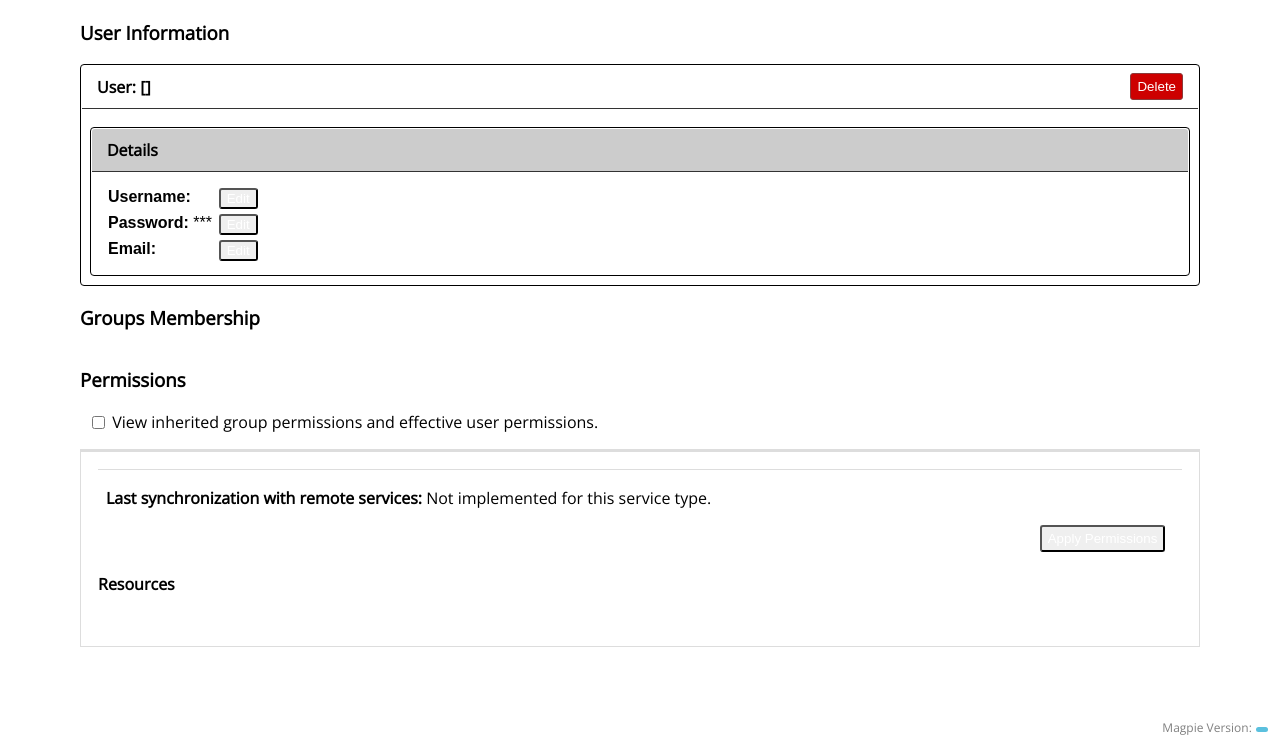
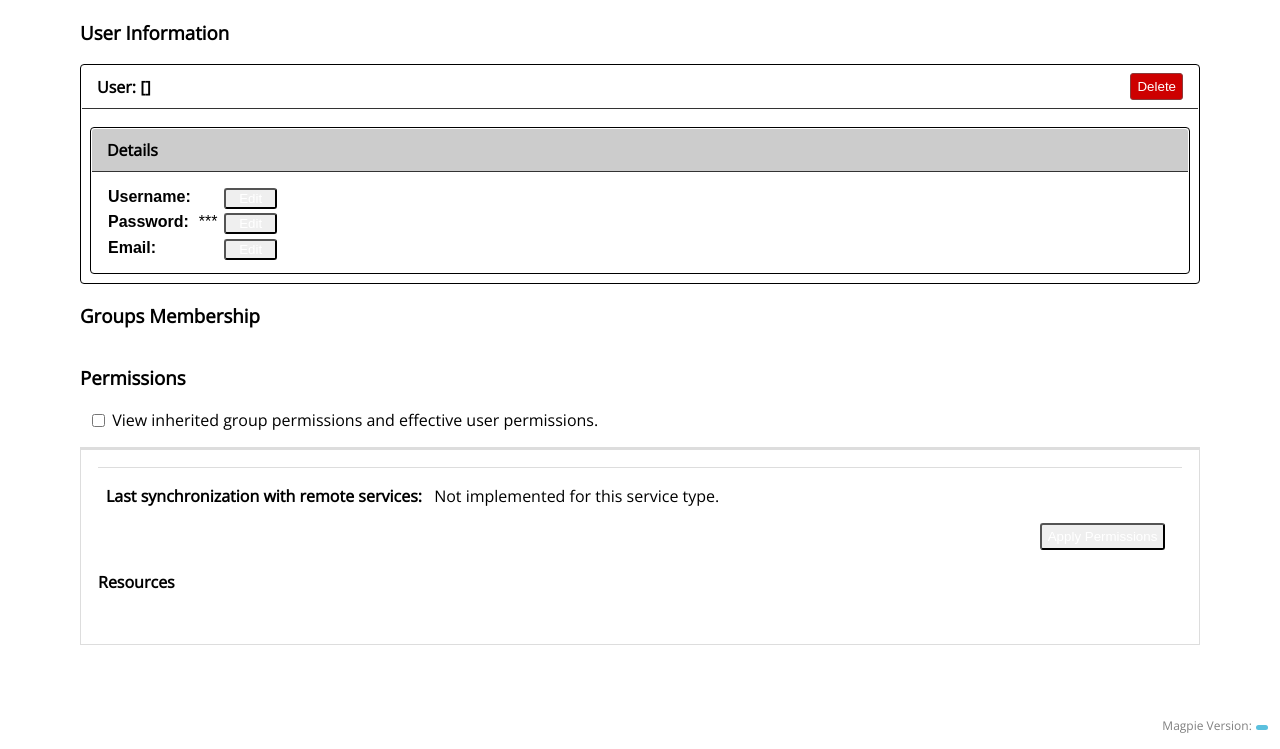
Before and after one commit to Ouranosinc/Magpie, a Python web app: template magpie/ui/management/templates/edit_user.mako in a window 1280 px wide. Shown: the part 271-1020 px from the top of the page. Run offline with Mako, Linux system fonts and the light colour scheme; the template is opened without the code that fills it, so the values that code supplies are empty; some libraries are stand-ins or nearby versions.

Commit message:
user edit fields inline error check/display + improve field redering and style of edit-fields + fix typos in doc (fix #370)

```diff
--- a/magpie/ui/home/static/style.css
+++ b/magpie/ui/home/static/style.css
@@ -264,10 +264,22 @@
 
 .panel-line-entry {
     margin: 0.25em 0;
+    min-height: 1em;
 }
 
-.panel-error {
-    margin-left: 0.5em;
+.panel-form-error>img {
+    width: 1em;
+    height: 1em;
+    margin: 0.1em 0.25em 0.15em 0;
+}
+
+.panel-form-error {
+    width: auto;
+    display: inline-flex;
+    float: left;
+    text-align: center;
+    margin-left: 0.25em;
+    margin-top: 0;
 }
 
 .panel-line input[type="submit"],
@@ -275,6 +287,30 @@
     height: auto;
     float: right;
     margin-left: 0.5em;
+    min-width: 4em;  /* for save/edit buttons alignment when editing one field and others are still in non-edit mode */
+}
+
+/* textual field entry when in edit mode */
+.panel-line-entry input[type="password"],
+.panel-line-entry input[type="text"],
+.panel-line-entry input[type="url"] {
+    -webkit-appearance: none;
+    appearance: none;
+    height: 1.125em;
+    border: solid #666 1px;
+    font-size: 14px;
+    margin-bottom: 0.1em;
+}
+
+/* textual field entry when in non-edit mode */
+.panel-line-entry span {
+/*
+    background-color: lightgray;
+    border-color: black;
+    border-width: 0.15em;
+    border-style: inset;
+    padding: 0 0.25em;
+*/
 }
 
 .panel-line-checkbox {
@@ -288,6 +324,7 @@
 
 .panel-entry {
     font-weight: bold;
+    margin-right: 0.5em;
 }
 
 .panel-value {
--- a/magpie/ui/management/templates/edit_group.mako
+++ b/magpie/ui/management/templates/edit_group.mako
@@ -38,26 +38,41 @@
                 <div class="panel-title">Details</div>
             </div>
             <div class="panel-fields">
+                <table class="panel-line">
+                    <tr>
+                        <td>
+                            <span class="panel-entry">Name: </span>
+                        </td>
+                        <td>
                             <form id="edit_name" action="${request.path}" method="post">
-                    <span class="panel-entry">Name: </span>
+                                <div class="panel-line-entry">
                                     %if edit_mode == "edit_group_name" and group_name not in MAGPIE_FIXED_GROUP_EDITS:
                                         <label>
-                        <input type="text" value="${group_name}" placeholder="group name" name="new_group_name"
-                               id="input_group_name" onkeyup="adjustWidth('input_group_name')">
+                                        <input type="text" placeholder="group name" name="new_group_name"
+                                               id="input_group_name" value="${group_name}"
+                                               onkeyup="adjustWidth('input_group_name')">
                                         <input type="submit" value="Save" name="save_group_name" class="button theme">
                                         <input type="submit" value="Cancel" name="no_edit" class="button cancel">
                                         </label>
                                     %else:
                                         <label>
-                        <span class="panel-value">${group_name}</span>
+                                        <span class="panel-line-textbox">${group_name}</span>
                                         %if group_name not in MAGPIE_FIXED_GROUP_EDITS:
                                         <input type="submit" value="Edit" name="edit_group_name" class="button theme">
                                         %endif
                                         </label>
                                     %endif
+                                </div>
                             </form>
+                        </td>
+                    </tr>
+                    <tr>
+                        <td>
+                            <span class="panel-entry">Description: </span>
+                        </td>
+                        <td>
                             <form id="edit_description" action="${request.path}" method="post">
-                    <span class="panel-entry">Description: </span>
+                                <div class="panel-line-entry">
                                     %if edit_mode == "edit_description" and group_name not in MAGPIE_FIXED_GROUP_EDITS:
                                         <label>
                                         <input type="text" placeholder="description" name="new_description"
@@ -71,7 +86,7 @@
                                         </label>
                                     %else:
                                         <label>
-                        <span class="panel-value">
+                                        <span class="panel-line-textbox">
                                             %if description:
                                                 ${description}
                                             %else:
@@ -83,10 +98,17 @@
                                         %endif
                                         </label>
                                     %endif
+                                </div>
                             </form>
+                        </td>
+                    </tr>
+                    <tr>
+                        <td>
+                            <span class="panel-entry">Discoverable: </span>
+                        </td>
+                        <td>
                             <form id="edit_discoverable" action="${request.path}" method="post">
-                    <p class="panel-line">
-                        <span class="panel-entry">Discoverable: </span>
+                                <div class="panel-line-entry">
                                     <label class="checkbox-align panel-line-checkbox">
                                     <!-- when unchecked but checkbox pressed checkbox 'value' not actually sent -->
                                     <input type="hidden" value="${discoverable}" name="is_discoverable"/>
@@ -101,8 +123,11 @@
                                         %endif
                                     >
                                     </label>
-                    </p>
+                                </div>
                             </form>
+                        </td>
+                    </tr>
+                </table>
             </div>
         </div>
     </div>
--- a/magpie/ui/management/templates/edit_service.mako
+++ b/magpie/ui/management/templates/edit_service.mako
@@ -72,8 +72,11 @@
                 <table class="panel-line">
                     <tr>
                         <td>
+                            <span class="panel-entry">Name: </span>
+                        </td>
+                        <td>
                             <form action="${request.path}" method="post">
-                                <span class="panel-entry">Name: </span>
+                                <div class="panel-line-entry">
                                     %if edit_mode == "edit_name":
                                         <label>
                                         <input type="text" value="${service_name}" name="new_svc_name"
@@ -87,13 +90,17 @@
                                         <input class="button theme" type="submit" value="Edit" name="edit_name">
                                         </label>
                                     %endif
+                                </div>
                             </form>
                         </td>
                     </tr>
                     <tr>
                         <td>
+                            <span class="panel-entry">Protected URL: </span>
+                        </td>
+                        <td>
                             <form action="${request.path}" method="post">
-                                <span class="panel-entry">Protected URL: </span>
+                                <div class="panel-line-entry">
                                     %if edit_mode == "edit_url":
                                         <label>
                                         <input type="url" value="${service_url}" name="new_svc_url"
@@ -107,39 +114,48 @@
                                         <input class="button theme" type="submit" value="Edit" name="edit_url">
                                         </label>
                                     %endif
+                                </div>
                             </form>
                         </td>
                     </tr>
                     <tr>
                         <td>
-                            <p class="panel-line-entry">
                             <span class="panel-entry">Public URL: </span>
+                        </td>
+                        <td>
+                            <div class="panel-line-entry">
                                 <a href="${public_url}" class="panel-value">${public_url}</a>
-                            </p>
+                            </div>
                         </td>
                     </tr>
                     <tr>
                         <td>
-                            <p class="panel-line-entry">
                             <span class="panel-entry">Type: </span>
+                        </td>
+                        <td>
+                            <div class="panel-line-entry">
                                 <span class="label label-info">${cur_svc_type}</span>
-                            </p>
+                            </div>
                         </td>
                     </tr>
                     <tr>
                         <td>
-                            <p class="panel-line-entry">
                             <span class="panel-entry">Permissions: </span>
+                        </td>
+                        <td>
+                            <div class="panel-line-entry">
                                 %for perm in service_perm:
                                     <span class="label label-warning">${perm}</span>
                                 %endfor
-                            </p>
+                            </div>
                         </td>
                     </tr>
                     <tr>
                         <td>
-                            <p class="panel-line-entry">
                             <span class="panel-entry">ID: </span>
+                        </td>
+                        <td>
+                            <div class="panel-line-entry">
                                 <span class="panel-value">${service_id}</span>
                                 %if service_push_show:
                                     <div class="checkbox-align">
@@ -156,7 +172,7 @@
                                         </label>
                                     </div>
                                 %endif
-                            </p>
+                            </div>
                         </td>
                     </tr>
                 </table>
@@ -174,7 +190,7 @@
     </div>
 </div>
 
-<%def name="render_item(key, value, level)">
+<%def name="render_item(_, value, level)">
     <form id="resource_${value['id']}" action="${request.path}" method="post">
         <input type="hidden" value="${value['id']}" name="resource_id">
         <div class="tree-button">
--- a/magpie/ui/management/templates/edit_user.mako
+++ b/magpie/ui/management/templates/edit_user.mako
@@ -36,10 +36,12 @@
                 <table class="panel-line">
                     <tr>
                         <td>
+                            <span class="panel-entry">Username: </span>
+                        </td>
+                        <td>
                             <form id="edit_username" action="${request.path}" method="post">
-                                <p class="panel-line-entry">
-                                    <span class="panel-entry">Username: </span>
-                                    %if edit_mode == 'edit_username':
+                                <div class="panel-line-entry">
+                                    %if edit_mode == "edit_username":
                                         <label>
                                         <input type="text" placeholder="new user name" name="new_user_name"
                                                id="input_username" value="${user_name}"
@@ -49,16 +51,16 @@
                                         </label>
                                     %else:
                                         <label>
-                                        <span class="panel-value">${user_name}</span>
+                                        <span class="panel-line-textbox">${user_name}</span>
                                         <input type="submit" value="Edit" name="edit_username" class="button theme">
                                         </label>
                                     %endif
-                                </p>
+                                </div>
                             </form>
                         </td>
                         <td>
                         %if invalid_user_name:
-                            <div class="alert-form-error panel-error">
+                            <div class="panel-form-error">
                                 <img src="${request.static_url('magpie.ui.home:static/exclamation-circle.png')}"
                                      alt="ERROR" class="icon-error" />
                                 <div class="alert-form-text">
@@ -70,9 +72,11 @@
                     </tr>
                     <tr>
                         <td>
+                            <span class="panel-entry">Password: </span>
+                        </td>
+                        <td>
                             <form id="edit_password" action="${request.path}" method="post">
-                                <p class="panel-line-entry">
-                                    <span class="panel-entry">Password: </span>
+                                <div class="panel-line-entry">
                                     %if edit_mode == "edit_password":
                                         <label>
                                         <input type="password" placeholder="new password" name="new_user_password"
@@ -87,12 +91,12 @@
                                         <input type="submit" value="Edit" name="edit_password" class="button theme">
                                         </label>
                                     %endif
-                                </p>
+                                </div>
                             </form>
                         </td>
                         <td>
                         %if invalid_password:
-                            <div class="alert-form-error panel-error">
+                            <div class="panel-form-error">
                                 <img src="${request.static_url('magpie.ui.home:static/exclamation-circle.png')}"
                                      alt="ERROR" class="icon-error" />
                                 <div class="alert-form-text">
@@ -104,9 +108,11 @@
                     </tr>
                     <tr>
                         <td>
+                            <span class="panel-entry">Email: </span>
+                        </td>
+                        <td>
                             <form id="edit_email" action="${request.path}" method="post">
-                                <p class="panel-line-entry">
-                                    <span class="panel-entry">Email: </span>
+                                <div class="panel-line-entry">
                                     %if edit_mode == "edit_email":
                                         <label>
                                         <input type="email" placeholder="new email" name="new_user_email"
@@ -121,12 +127,12 @@
                                         <input type="submit" value="Edit" name="edit_email" class="button theme">
                                         </label>
                                     %endif
-                                </p>
+                                </div>
                             </form>
                         </td>
                         <td>
                         %if invalid_user_email:
-                            <div class="alert-form-error panel-error">
+                            <div class="panel-form-error">
                                 <img src="${request.static_url('magpie.ui.home:static/exclamation-circle.png')}"
                                      alt="ERROR" class="icon-error" />
                                 <div class="alert-form-text">
--- a/magpie/ui/user/templates/edit_current_user.mako
+++ b/magpie/ui/user/templates/edit_current_user.mako
@@ -58,20 +58,25 @@
                 <table class="panel-line">
                     <tr>
                         <td>
-                            <p class="panel-line-entry">
+                            <span class="panel-entry">Username: </span>
+                        </td>
+                        <td>
+                            <div class="panel-line-entry">
                                 <!-- username fixed -->
                                 <label>
-                                    <span class="panel-entry">Username: </span>
                                     ${user_name}
                                 </label>
-                            </p>
+                            </div>
                         </td>
+                        <td></td>
                     </tr>
                     <tr>
                         <td>
+                            <span class="panel-entry">Password: </span>
+                        </td>
+                        <td>
                             <form id="edit_password" action="${request.path}" method="post">
-                                <p class="panel-line-entry">
-                                    <span class="panel-entry">Password: </span>
+                                <div class="panel-line-entry">
                                     %if edit_mode == "edit_password":
                                         <label>
                                             <input type="password" placeholder="new password" name="new_user_password"
@@ -85,12 +90,12 @@
                                             <input type="submit" value="Edit" name="edit_password" class="button theme">
                                         </label>
                                     %endif
-                                </p>
+                                </div>
                             </form>
                         </td>
                         <td>
                         %if invalid_password:
-                            <div class="alert-form-error panel-error">
+                            <div class="panel-form-error">
                                 <img src="${request.static_url('magpie.ui.home:static/exclamation-circle.png')}"
                                      alt="ERROR" class="icon-error" />
                                 <div class="alert-form-text">
@@ -102,9 +107,11 @@
                     </tr>
                     <tr>
                         <td>
+                            <span class="panel-entry">Email: </span>
+                        </td>
+                        <td>
                             <form id="edit_email" action="${request.path}" method="post">
-                                <p class="panel-line-entry">
-                                    <span class="panel-entry">Email: </span>
+                                <div class="panel-line-entry">
                                     %if edit_mode == "edit_email":
                                         <label>
                                             <input type="email" placeholder="new email" name="new_user_email"
@@ -118,12 +125,12 @@
                                             <input type="submit" value="Edit" name="edit_email" class="button theme">
                                         </label>
                                     %endif
-                                </p>
+                                </div>
                             </form>
                         </td>
                         <td>
                         %if invalid_user_email:
-                            <div class="alert-form-error panel-error">
+                            <div class="panel-form-error">
                                 <img src="${request.static_url('magpie.ui.home:static/exclamation-circle.png')}"
                                      alt="ERROR" class="icon-error" />
                                 <div class="alert-form-text">
```
Also changed, not shown: magpie/ui/management/views.py (+20 -12 lines), magpie/ui/utils.py (+7 -1 lines), 3 other files. Lines whose indentation alone changed are shown as unchanged.
